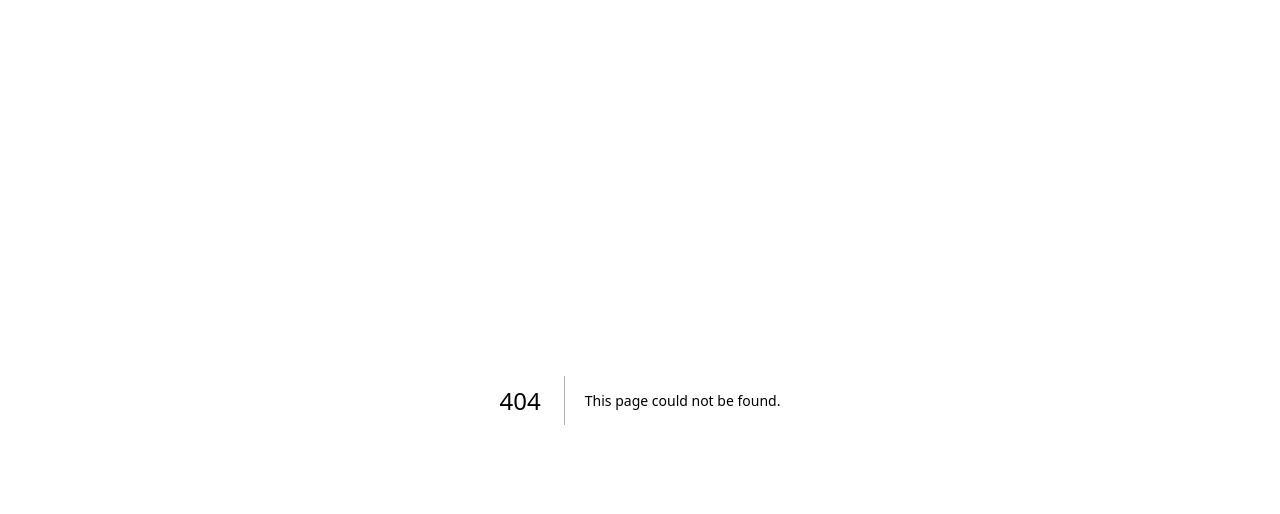
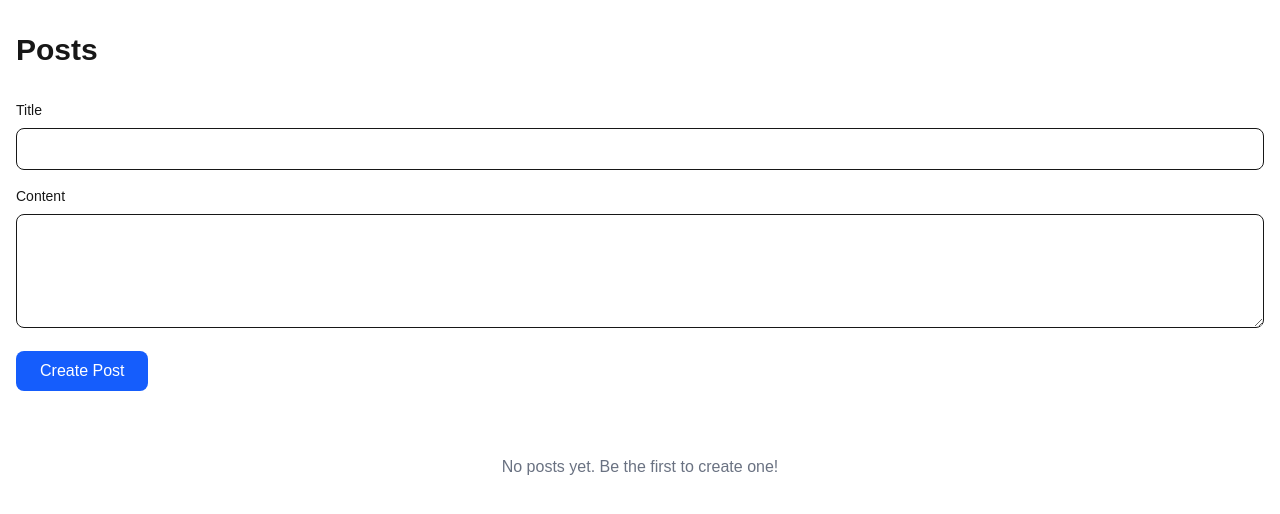
Before and after one commit to cairongli/stockify_fork, a Next.js app in the folder frontend/: page /posts in a window 1280 px wide. Before the commit this address had no page. Shown: the top 514 px of the page. Built offline with nearby package versions, Linux system fonts and the light colour scheme.

Commit message:
feat: Add posts feature with components and API routes

```diff
--- /dev/null
+++ b/frontend/src/app/api/posts/route.js
@@ -0,0 +1,51 @@
+import { createRouteHandlerClient } from '@supabase/auth-helpers-nextjs';
+import { cookies } from 'next/headers';
+import { NextResponse } from 'next/server';
+
+export async function POST(request) {
+  try {
+    const supabase = createRouteHandlerClient({ cookies });
+    const { data: { user } } = await supabase.auth.getUser();
+
+    if (!user) {
+      return NextResponse.json({ error: 'Unauthorized' }, { status: 401 });
+    }
+
+    const { title, content } = await request.json();
+
+    const { data, error } = await supabase
+      .from('posts')
+      .insert([
+        {
+          title,
+          content,
+          user_id: user.id,
+        },
+      ])
+      .select()
+      .single();
+
+    if (error) throw error;
+
+    return NextResponse.json(data);
+  } catch (error) {
+    return NextResponse.json({ error: error.message }, { status: 500 });
+  }
+}
+
+export async function GET() {
+  try {
+    const supabase = createRouteHandlerClient({ cookies });
+
+    const { data, error } = await supabase
+      .from('posts')
+      .select('*, profiles(name)')
+      .order('created_at', { ascending: false });
+
+    if (error) throw error;
+
+    return NextResponse.json(data);
+  } catch (error) {
+    return NextResponse.json({ error: error.message }, { status: 500 });
+  }
+}
--- /dev/null
+++ b/frontend/src/app/posts/page.js
@@ -0,0 +1,17 @@
+'use client';
+
+import { useState, useEffect } from 'react';
+import PostList from '@/components/posts/PostList';
+import PostSubmissionForm from '@/components/posts/PostSubmissionForm';
+
+export default function PostsPage() {
+  const [posts, setPosts] = useState([]);
+
+  return (
+    <div className="container mx-auto px-4 py-8">
+      <h1 className="text-3xl font-bold mb-8">Posts</h1>
+      <PostSubmissionForm onPostCreated={(newPost) => setPosts([newPost, ...posts])} />
+      <PostList posts={posts} />
+    </div>
+  );
+}
--- /dev/null
+++ b/frontend/src/components/posts/PostCard.jsx
@@ -0,0 +1,18 @@
+'use client';
+
+import { format } from 'date-fns';
+
+export default function PostCard({ post }) {
+  return (
+    <div className="bg-white dark:bg-gray-800 rounded-lg shadow-md overflow-hidden">
+      <div className="p-6">
+        <h2 className="text-xl font-semibold mb-2">{post.title}</h2>
+        <p className="text-gray-600 dark:text-gray-300 mb-4">{post.content}</p>
+        <div className="flex justify-between items-center text-sm text-gray-500">
+          <span>By {post.author}</span>
+          <span>{format(new Date(post.created_at), 'MMM d, yyyy')}</span>
+        </div>
+      </div>
+    </div>
+  );
+}
--- /dev/null
+++ b/frontend/src/components/posts/PostList.jsx
@@ -0,0 +1,21 @@
+'use client';
+
+import PostCard from './PostCard';
+
+export default function PostList({ posts }) {
+  if (!posts || posts.length === 0) {
+    return (
+      <div className="text-center py-8">
+        <p className="text-gray-500">No posts yet. Be the first to create one!</p>
+      </div>
+    );
+  }
+
+  return (
+    <div className="grid gap-6 md:grid-cols-2 lg:grid-cols-3">
+      {posts.map((post) => (
+        <PostCard key={post.id} post={post} />
+      ))}
+    </div>
+  );
+}
--- /dev/null
+++ b/frontend/src/components/posts/PostSubmissionForm.jsx
@@ -0,0 +1,59 @@
+'use client';
+
+import { useState } from 'react';
+
+export default function PostSubmissionForm({ onPostCreated }) {
+  const [formData, setFormData] = useState({
+    title: '',
+    content: ''
+  });
+
+  const handleSubmit = async (e) => {
+    e.preventDefault();
+    // TODO: Implement post creation with Supabase
+    onPostCreated({
+      id: Date.now(),
+      ...formData,
+      author: 'User', // TODO: Get actual user name
+      created_at: new Date().toISOString()
+    });
+    setFormData({ title: '', content: '' });
+  };
+
+  return (
+    <form onSubmit={handleSubmit} className="mb-8">
+      <div className="mb-4">
+        <label htmlFor="title" className="block text-sm font-medium mb-2">
+          Title
+        </label>
+        <input
+          type="text"
+          id="title"
+          value={formData.title}
+          onChange={(e) => setFormData({ ...formData, title: e.target.value })}
+          className="w-full px-4 py-2 border rounded-lg focus:ring-2 focus:ring-blue-500"
+          required
+        />
+      </div>
+      <div className="mb-4">
+        <label htmlFor="content" className="block text-sm font-medium mb-2">
+          Content
+        </label>
+        <textarea
+          id="content"
+          value={formData.content}
+          onChange={(e) => setFormData({ ...formData, content: e.target.value })}
+          className="w-full px-4 py-2 border rounded-lg focus:ring-2 focus:ring-blue-500"
+          rows="4"
+          required
+        />
+      </div>
+      <button
+        type="submit"
+        className="bg-blue-600 text-white px-6 py-2 rounded-lg hover:bg-blue-700 transition-colors"
+      >
+        Create Post
+      </button>
+    </form>
+  );
+}
```
